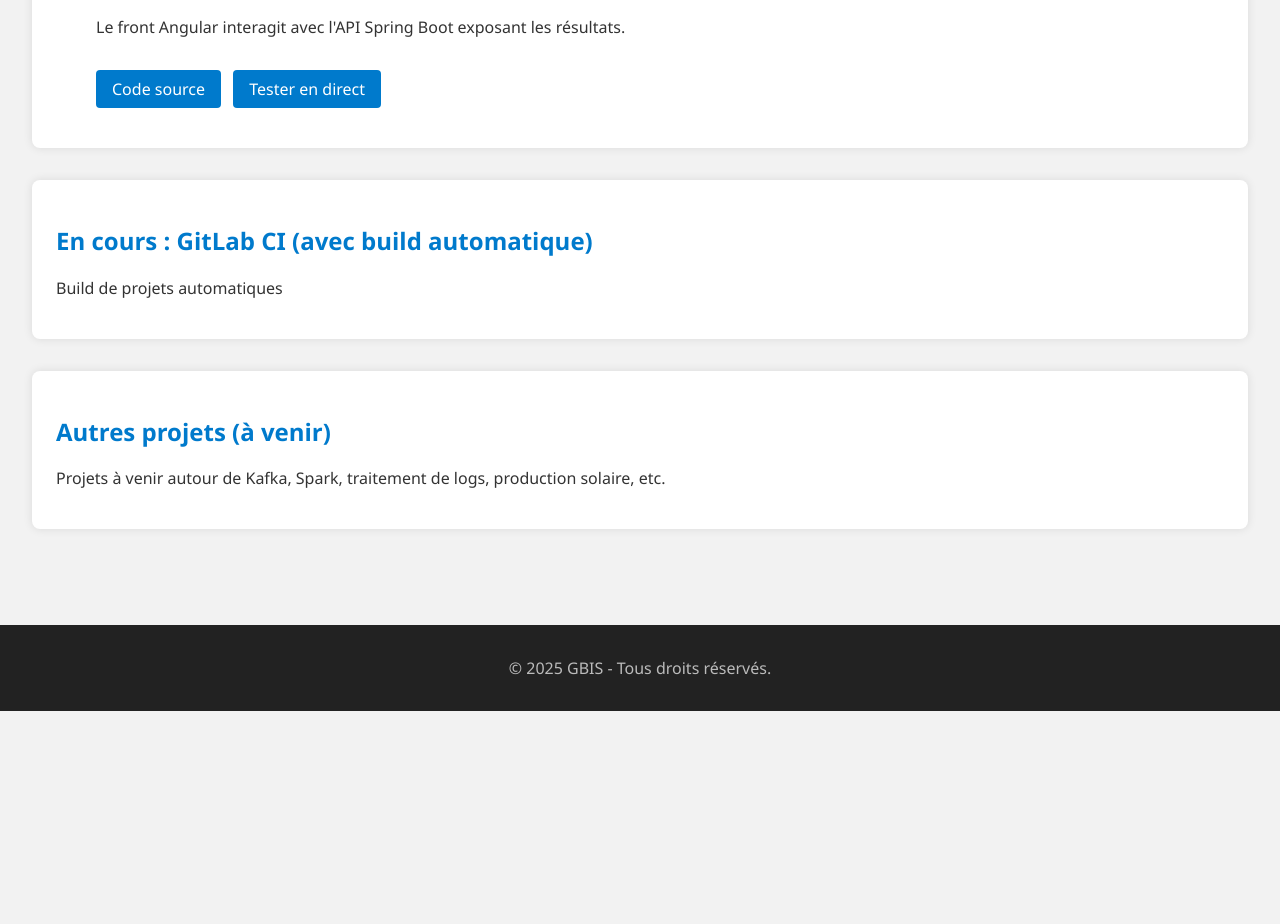
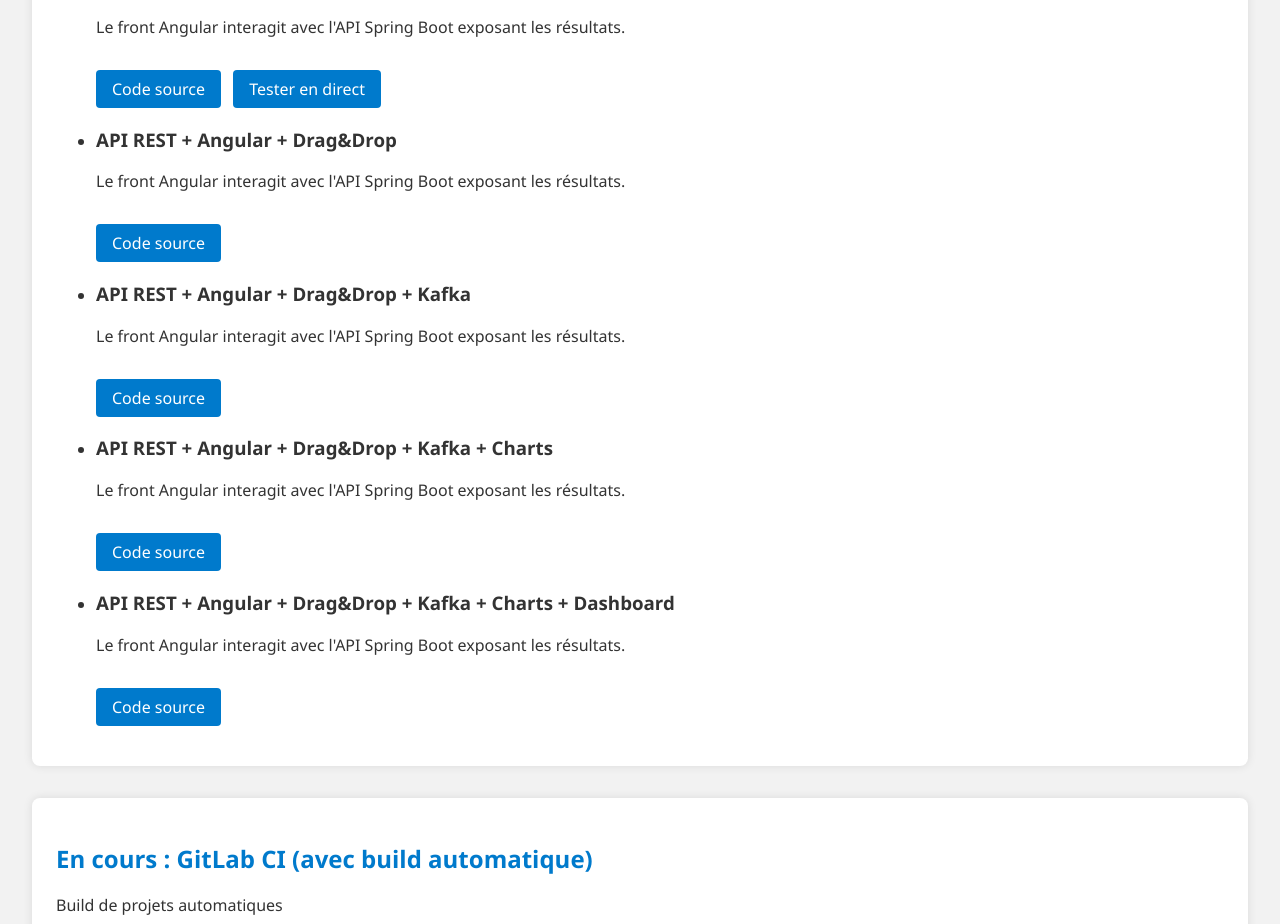
Before and after one commit to GBIS-Lab/gbis-lab.github.io, a plain HTML site: page index.html in a window 1280 px wide. Shown: the part 1528-2452 px from the top of the page. Before the commit the page ends 2239 px from the top, so only its background shows below. Drawn offline with Linux system fonts and the light colour scheme.

Commit message:
Update index.html

```diff
--- a/index.html
+++ b/index.html
@@ -120,6 +120,27 @@
                     <a class="btn" href="https://github.com/GBIS-Lab/springbatch-csv-reader-bdd-modular-jpa-Thymleaf-REST-Angular">Code source</a>
                     <a class="btn" href="https://maison.gbis.fr:8081">Tester en direct</a>
                 </li>
+
+                <li>
+                    <h3>API REST + Angular + Drag&Drop</h3>
+                    <p>Le front Angular interagit avec l'API Spring Boot exposant les résultats.</p>
+                    <a class="btn" href="https://github.com/GBIS-Lab/8-springbatch-csv-reader-bdd-modular-jpa-Thymleaf-REST-Angular-DragDrop">Code source</a>
+                </li>
+                <li>
+                    <h3>API REST + Angular + Drag&Drop + Kafka</h3>
+                    <p>Le front Angular interagit avec l'API Spring Boot exposant les résultats.</p>
+                    <a class="btn" href="https://github.com/GBIS-Lab/9-springbatch-csv-reader-bdd-modular-jpa-Thymleaf-REST-Angular-DragDrop-Kafka">Code source</a>
+                </li>
+                <li>
+                    <h3>API REST + Angular + Drag&Drop + Kafka + Charts</h3>
+                    <p>Le front Angular interagit avec l'API Spring Boot exposant les résultats.</p>
+                    <a class="btn" href="https://github.com/GBIS-Lab/10-springbatch-csv-reader-bdd-modular-jpa-Thymleaf-REST-Angular-DragDrop-Kafka-Charts">Code source</a>
+                </li>
+                <li>
+                    <h3>API REST + Angular + Drag&Drop + Kafka + Charts + Dashboard</h3>
+                    <p>Le front Angular interagit avec l'API Spring Boot exposant les résultats.</p>
+                    <a class="btn" href="https://github.com/GBIS-Lab/11-springbatch-csv-reader-bdd-modular-Thymleaf-REST-Angular-DragDrop-Kafka-Dashboard-Charts">Code source</a>
+                </li>
             </ul>
         </section>
 
```
